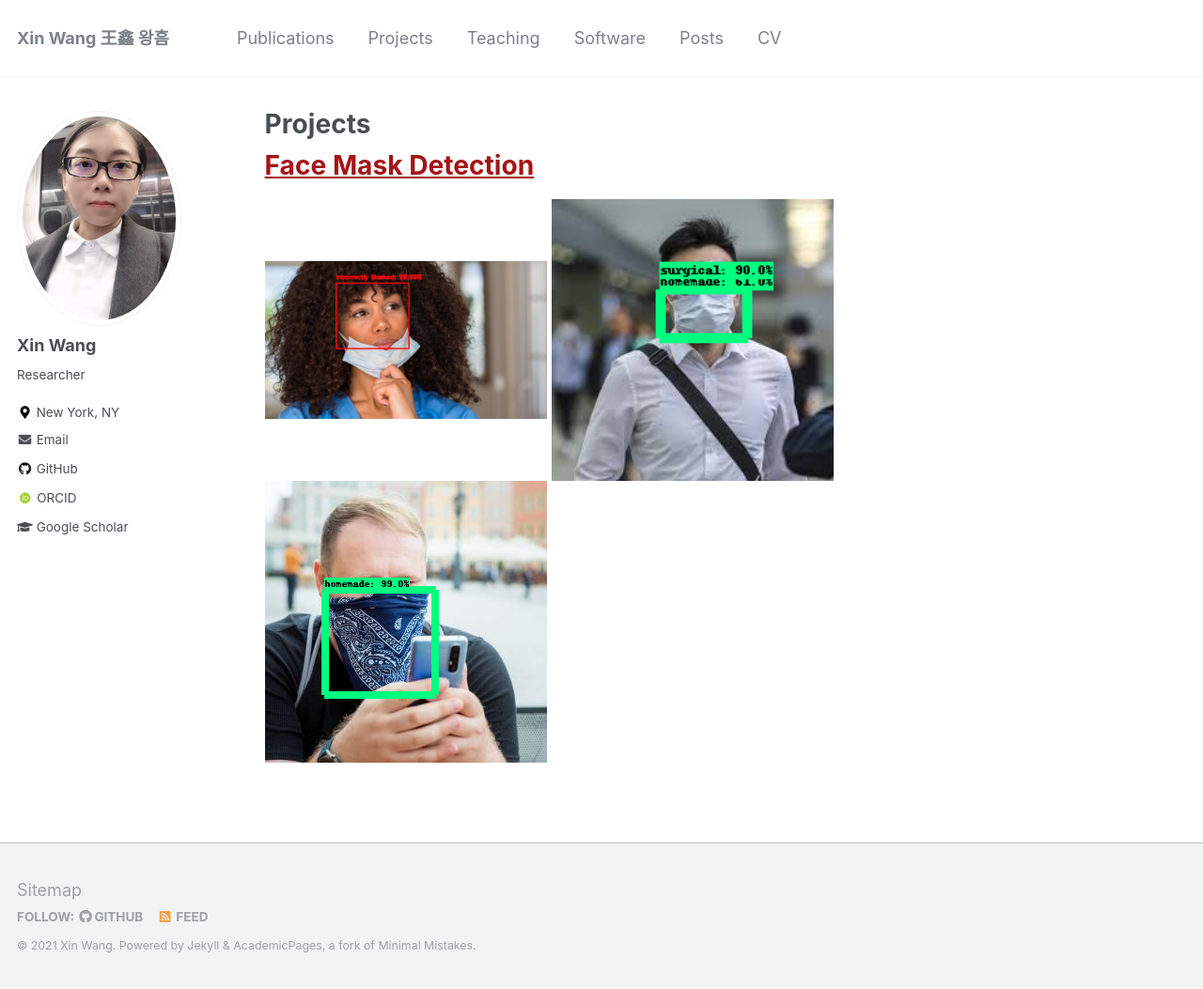
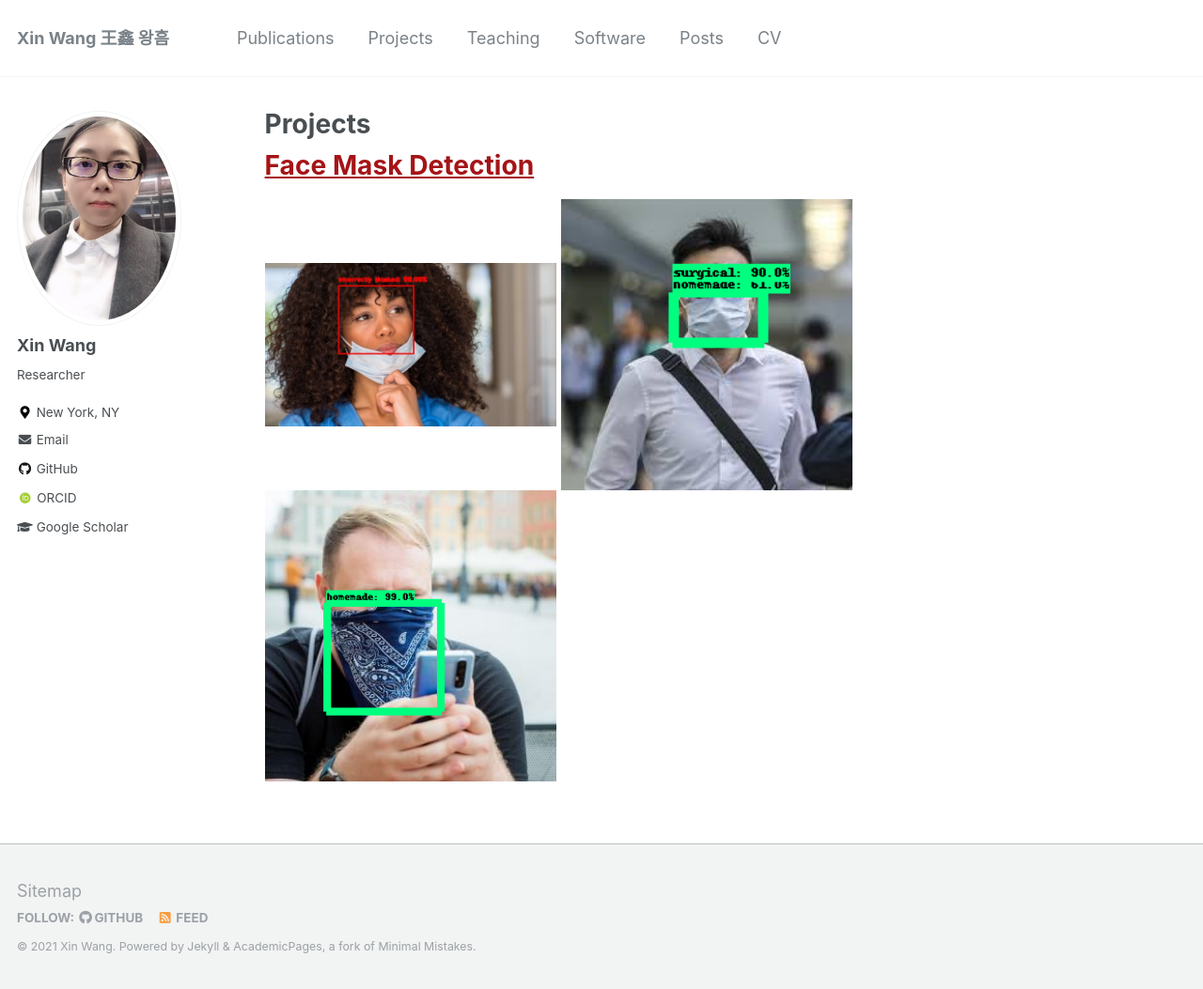
Before and after one commit to xin-wang-kr/xin-wang-kr.github.io, a Jekyll site: the page built from _pages/projects.md, in a window 1280 px wide and 1053 px high. Shown: the whole window at 94% size. Built offline with Jekyll 4.4.1, drawn with Linux system fonts in a browser that asks for light colours; some web fonts are replaced.

Commit message:
Update projects.md

```diff
--- a/_pages/projects.md
+++ b/_pages/projects.md
@@ -10,7 +10,7 @@ classes: wide
 # [Face Mask Detection](xin-wang-kr.github.io/_projects/kirby_et_al_2019a.md)
 
 <p float="left">
-  <img src="/images/research/face-mask/correct-mask-1.jpg" height="250" width="300" />
-  <img src="/images/research/face-mask/mask-type-1.png" height="250" width="300" />
-  <img src="/images/research/face-mask/mask-type-3.png" height="250" width="300" />
+  <img src="/images/research/face-mask/correct-mask-1.jpg" height="250" width="310" />
+  <img src="/images/research/face-mask/mask-type-1.png" height="250" width="310" />
+  <img src="/images/research/face-mask/mask-type-3.png" height="250" width="310" />
 </p>
```
